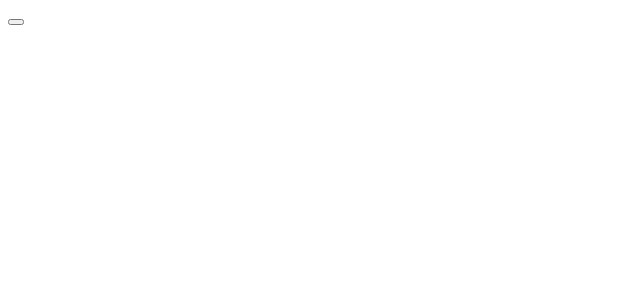
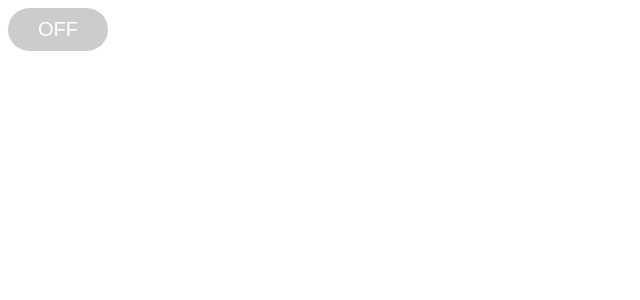
Before and after one commit to PetaSravankumar/React-Projects, a React (Vite) app in the folder practice/: page / in a window 1280 px wide. Shown: the top 300 px of the page, without its empty margins (0-640 px from the left). Built offline with nearby package versions, Linux system fonts and the light colour scheme.

Commit message:
add all the files

```diff
--- a/practice/src/App.jsx
+++ b/practice/src/App.jsx
@@ -3,16 +3,22 @@ import React, { useState } from 'react'
 const App = () => {
   const [state,setState]=useState(false)
   function changeState(){
-    if(!state){
-      setState(true)
-    }
-    else{
-      setState(false)
-    }
+    setState(!state)
+  }
+  const buttonStyle = {
+    padding: '10px 20px',
+    fontSize: '20px',
+    cursor: 'pointer',
+    borderRadius: '25px',
+    border: 'none',
+    transition: '0.3s', // Makes the color change smooth
+    backgroundColor: state ? '#4CAF50' : '#ccc', // Green if ON, Gray if OFF
+    color: 'white',
+    width: '100px'
   }
   return (
     <>
-    <button onClick={changeState}>{state}</button>
+    <button onClick={changeState} style={buttonStyle}>{state ? "ON" : "OFF" }</button>
     </>
   )
 }
```
